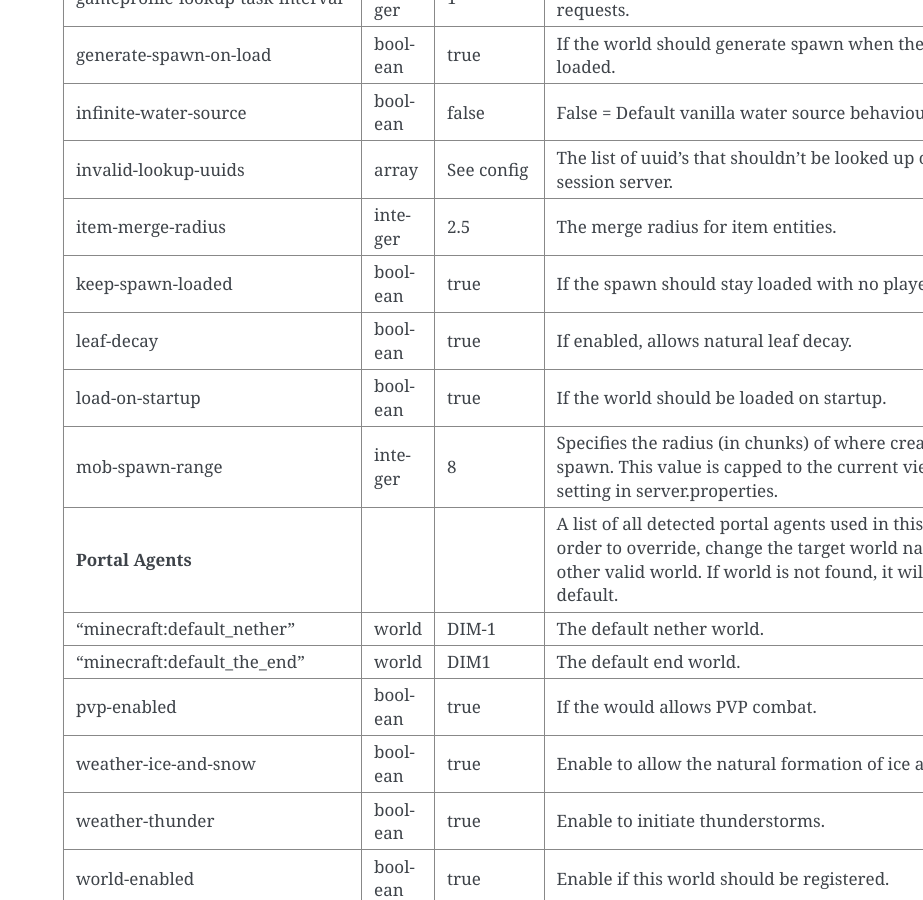
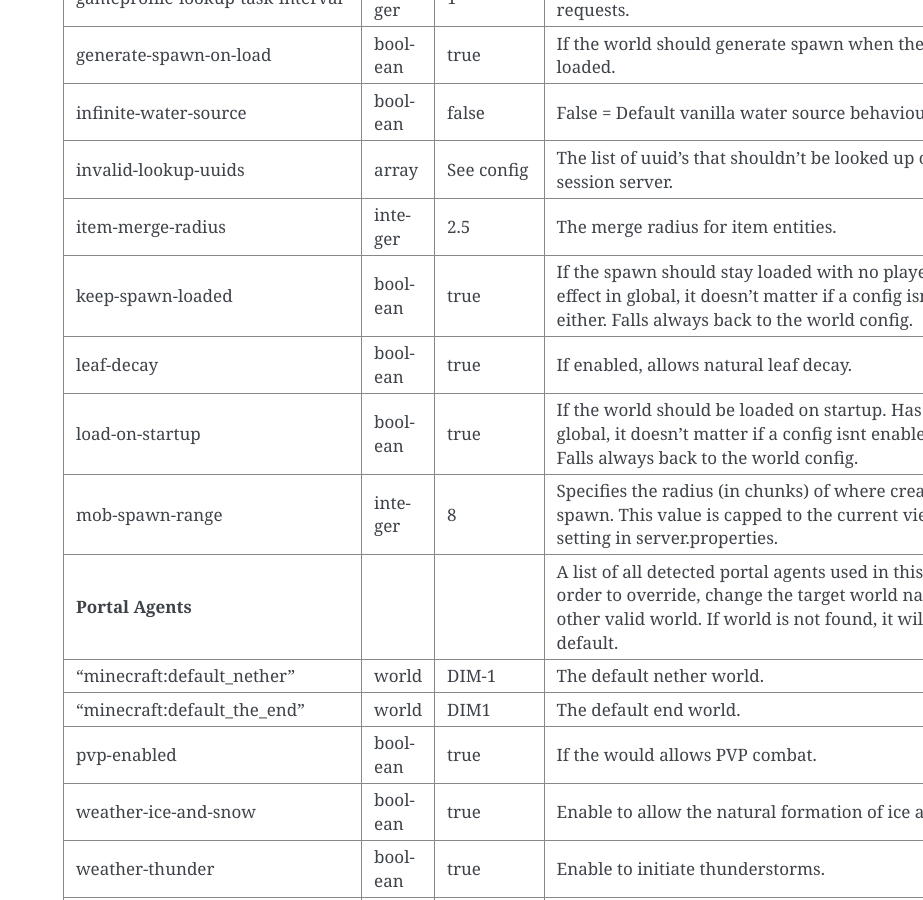
Before and after one commit to SpongePowered/SpongeDocs, a Sphinx documentation site: the page built from source/server/getting-started/configuration/sponge-conf.rst, in a window 1280 px wide and 900 px high, scrolled down 6596 px. Shown: the whole window, without its empty margins (357-1280 px from the left). Built offline with Sphinx 7.4.7, drawn with Linux system fonts in a browser that asks for light colours; pages that are not in the unit, such as notebooks, are missing from menus.

Commit message:
Add note about load-on-startup/keep-spawn-loaded
This was changed about two months ago, but was never documented. It came up today in a discussion and I figured might as well document it, quote from blood about it http://i.imgur.com/4ih8kjK.png

```diff
--- a/source/server/getting-started/configuration/sponge-conf.rst
+++ b/source/server/getting-started/configuration/sponge-conf.rst
@@ -204,9 +204,9 @@ infinite-water-source                     boolean   false       False = Default
 invalid-lookup-uuids                      array     See config  The list of uuid's that shouldn't be looked up on
                                                                 Mojang's session server.
 item-merge-radius                         integer   2.5         The merge radius for item entities.
-keep-spawn-loaded                         boolean   true        If the spawn should stay loaded with no players.
+keep-spawn-loaded                         boolean   true        If the spawn should stay loaded with no players. Has no effect in global, it doesn't matter if a config isnt enabled either. Falls always back to the world config.
 leaf-decay                                boolean   true        If enabled, allows natural leaf decay.
-load-on-startup                           boolean   true        If the world should be loaded on startup.
+load-on-startup                           boolean   true        If the world should be loaded on startup. Has no effect in global, it doesn't matter if a config isnt enabled either. Falls always back to the world config.
 mob-spawn-range                           integer   8           Specifies the radius (in chunks) of where creatures
                                                                 will spawn. This value is capped to the current
                                                                 view distance setting in server.properties.
```
